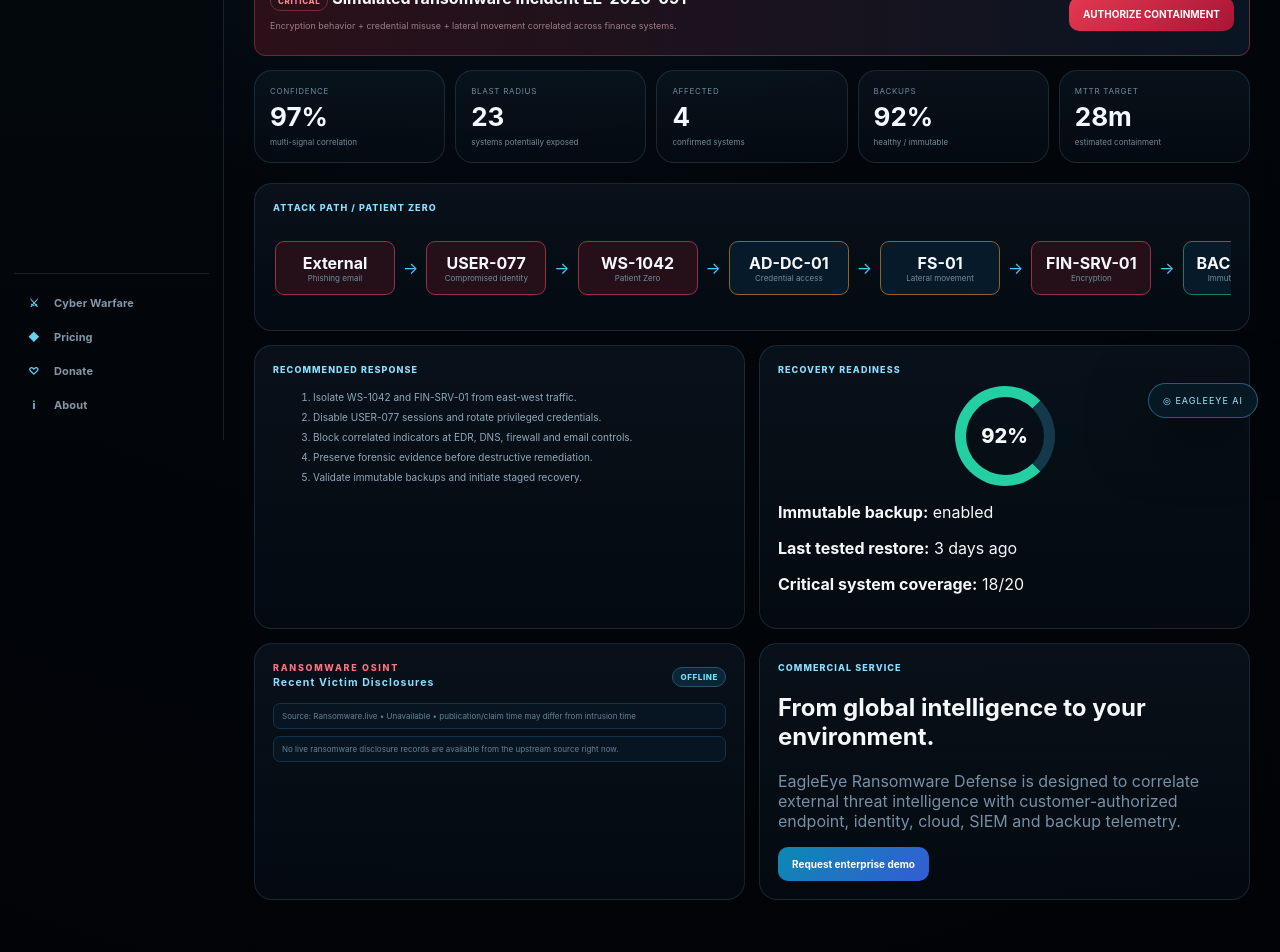
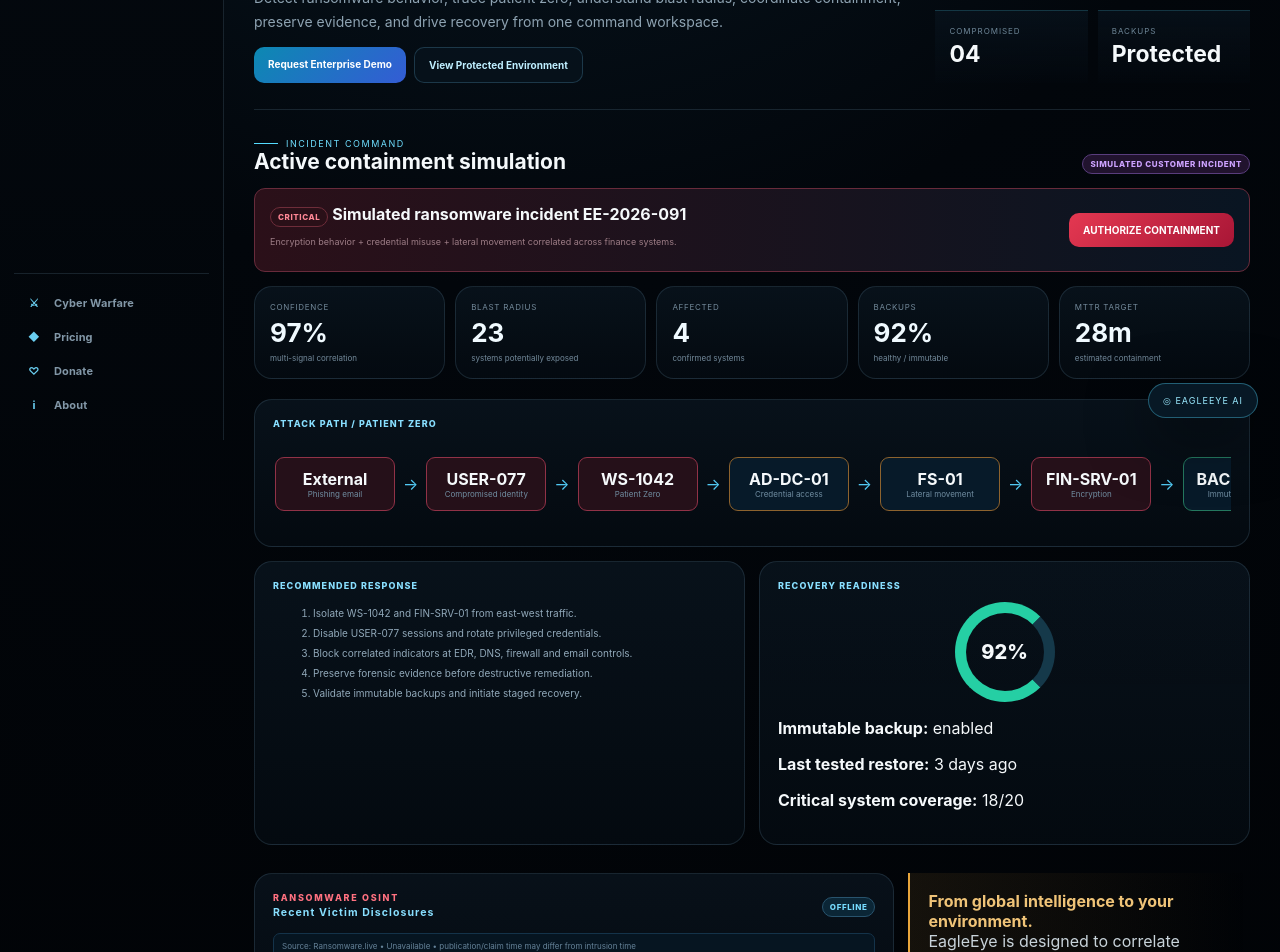
Before and after one commit to Dr-Opara/eagle-eye-ai, a Next.js app: page /ransomware in a window 1280 px wide. Shown: the part 360-1312 px from the top of the page. Built offline with nearby package versions, Linux system fonts and the light colour scheme; no server answers.

Commit message:
Redesign ransomware defense workspace

```diff
--- a/app/ransomware/page.tsx
+++ b/app/ransomware/page.tsx
@@ -1 +1,10 @@
-import {Shell} from '@/components/Shell';import RansomwareCommand from '@/components/RansomwareCommand';import {RansomwareIntel} from '@/components/RansomwareIntel';import {Copilot} from '@/components/Copilot';export default function Page(){return <Shell><main className="page"><div className="page-heading"><div><span className="eyebrow">COMMERCIAL DEFENSE SERVICE</span><h1>Ransomware Defense Command</h1><p>Detect, correlate, understand blast radius, coordinate containment, preserve evidence, and drive recovery from a single command surface.</p></div><span className="demo-flag">SIMULATED CUSTOMER INCIDENT</span></div><RansomwareCommand/><div className="two-col"><RansomwareIntel/><section className="panel"><div className="panel-title">COMMERCIAL SERVICE</div><h2>From global intelligence to your environment.</h2><p className="muted">EagleEye Ransomware Defense is designed to correlate external threat intelligence with customer-authorized endpoint, identity, cloud, SIEM and backup telemetry.</p><a className="primary-btn" href="/demo">Request enterprise demo</a></section></div></main><Copilot/></Shell>}
+import {Shell} from '@/components/Shell'
+import RansomwareCommand from '@/components/RansomwareCommand'
+import {RansomwareIntel} from '@/components/RansomwareIntel'
+import {Copilot} from '@/components/Copilot'
+import Link from 'next/link'
+export default function Page(){return <Shell><main className="page">
+<section className="ee-hero"><div><span className="ee-kicker">Ransomware defense</span><h1>Contain the attack before the business stops.</h1><p>Detect ransomware behavior, trace patient zero, understand blast radius, coordinate containment, preserve evidence, and drive recovery from one command workspace.</p><div className="hero-actions"><Link href="/demo" className="primary-btn">Request Enterprise Demo</Link><Link href="/my-environment" className="secondary-btn">View Protected Environment</Link></div></div><div className="ee-hero-side"><div className="ee-stat"><span>Incident state</span><strong className="red-text">Critical</strong></div><div className="ee-stat"><span>Systems exposed</span><strong>23</strong></div><div className="ee-stat"><span>Compromised</span><strong>04</strong></div><div className="ee-stat"><span>Backups</span><strong>Protected</strong></div></div></section>
+<section className="ee-section"><div className="ee-section-head"><div><span className="ee-kicker">Incident command</span><h2>Active containment simulation</h2></div><span className="demo-flag">SIMULATED CUSTOMER INCIDENT</span></div><RansomwareCommand/></section>
+<section className="ee-section"><div className="ee-grid two"><RansomwareIntel/><div className="ee-callout"><strong>From global intelligence to your environment.</strong><br/>EagleEye is designed to correlate external ransomware intelligence with customer-authorized endpoint, identity, cloud, SIEM, vulnerability, and backup telemetry—then explain why the threat matters and what action is safest next.</div></div></section>
+</main><Copilot/></Shell>}
```
